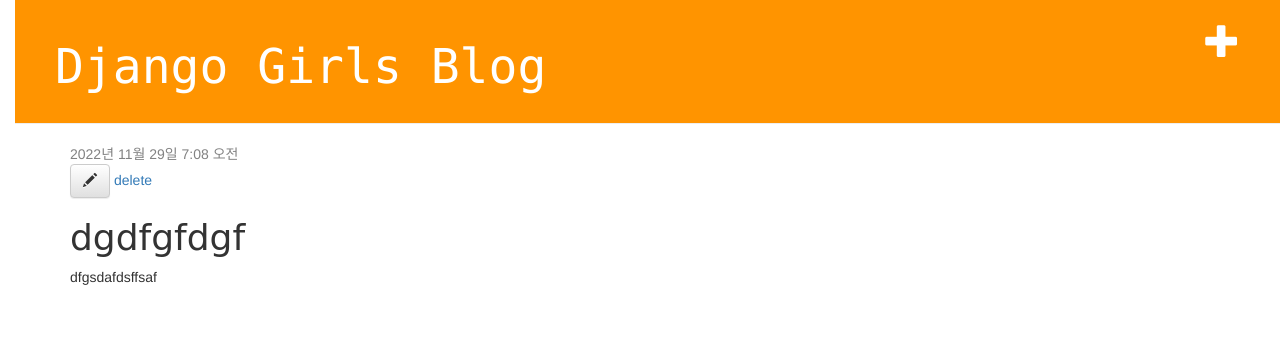
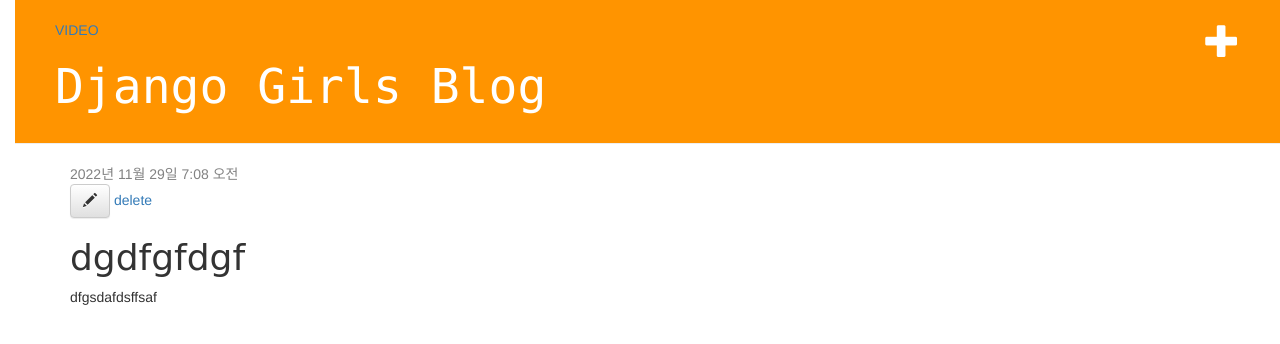
Before and after one commit to seok019283501/djangoProject, a Django app: page /post/1/ in a window 1280 px wide. Shown: the top 344 px of the page. Run offline with Django 4.2, Linux system fonts and the light colour scheme; a user stored in the database is signed in; data comes from the database, SQL or seed files in the repository; some libraries are stand-ins or nearby versions.

Commit message:
'video_view_button'

```diff
--- a/blog/templates/blog/base.html
+++ b/blog/templates/blog/base.html
@@ -13,6 +13,7 @@
     <div class="page-header">
        {% if user.is_authenticated %}
             <a href="{% url 'post_new' %}" class="top-menu"><span class="glyphicon glyphicon-plus"></span></a>
+            <a href="{% url 'video_list' %}">VIDEO</a>
         {% endif %}
         <h1><a href="/">Django Girls Blog</a></h1>
 
```
